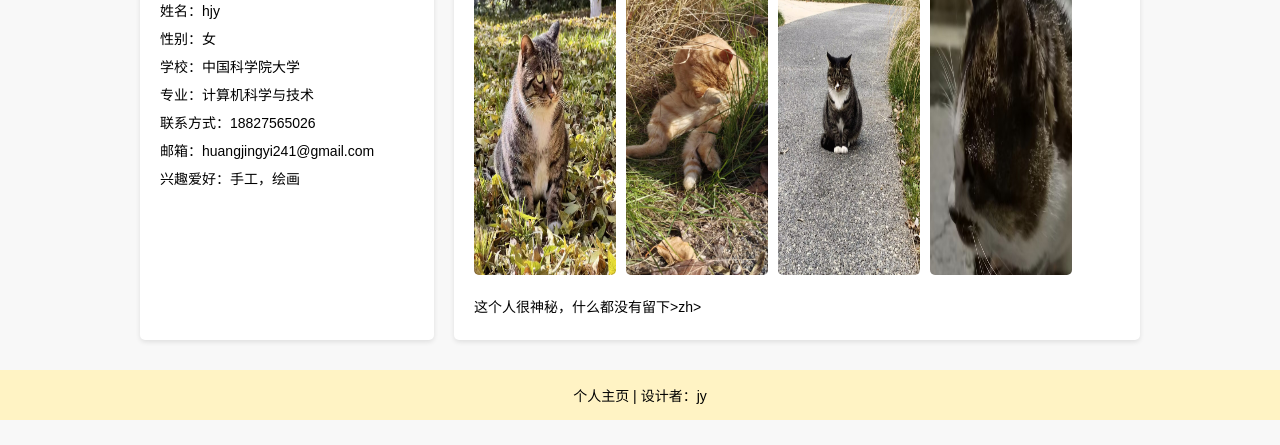
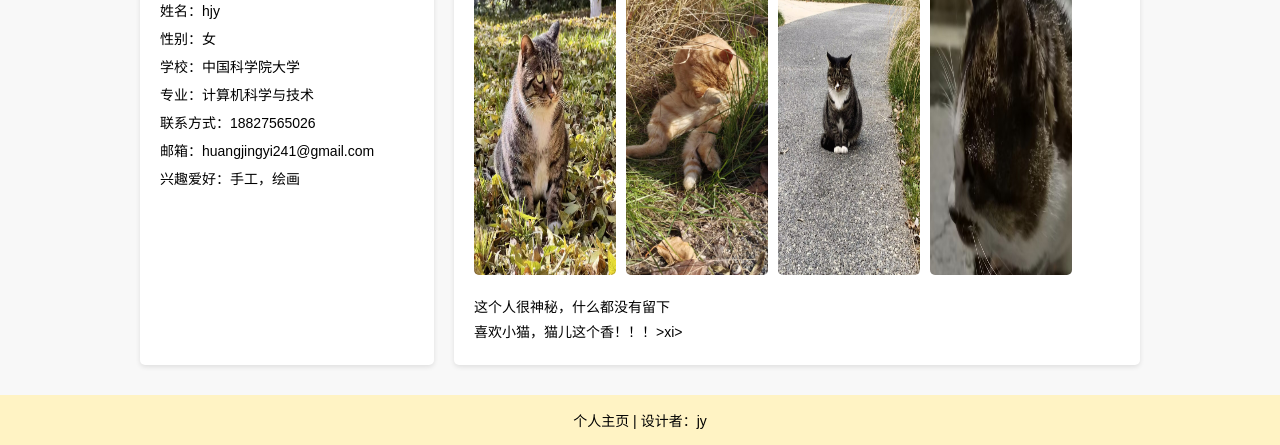
Before and after one commit to huang-designer/jingyi.github.io, a plain HTML site: page index.html in a window 1280 px wide. Shown: the part 373-818 px from the top of the page. Drawn offline with Linux system fonts and the light colour scheme.

Commit message:
Update index.html

```diff
--- a/index.html
+++ b/index.html
@@ -149,7 +149,8 @@
                 <img src="images/cat4.jpg" alt="图4">
             </div>
             <div class="text">
-                <p>这个人很神秘，什么都没有留下>zh>
+                <p>这个人很神秘，什么都没有留下</p>
+                <p>喜欢小猫，猫儿这个香！！！>xi>
 
             </div>
         </div>
```
